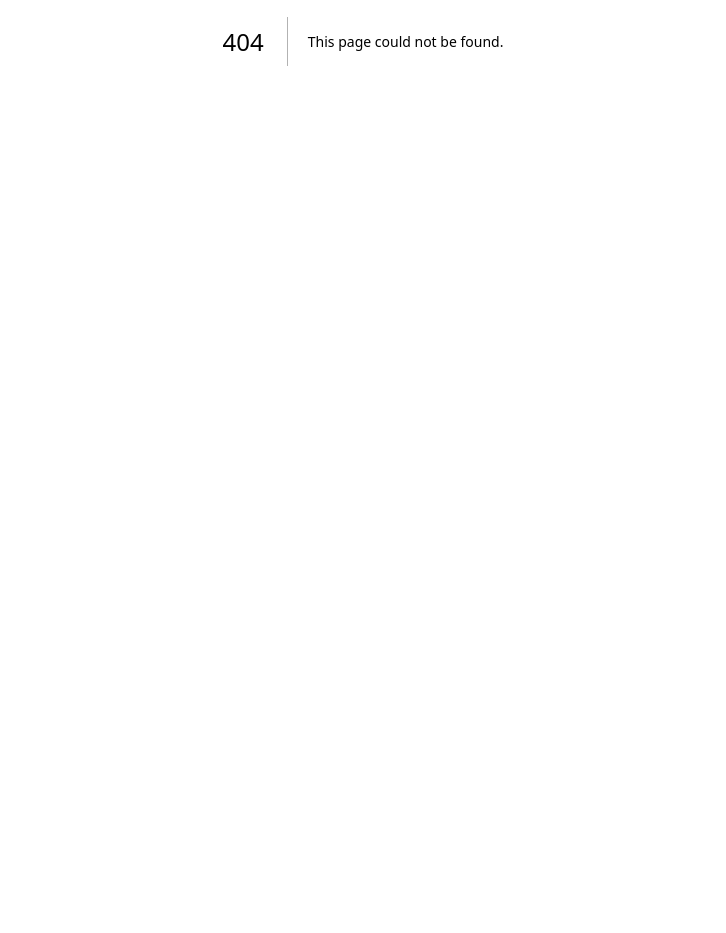
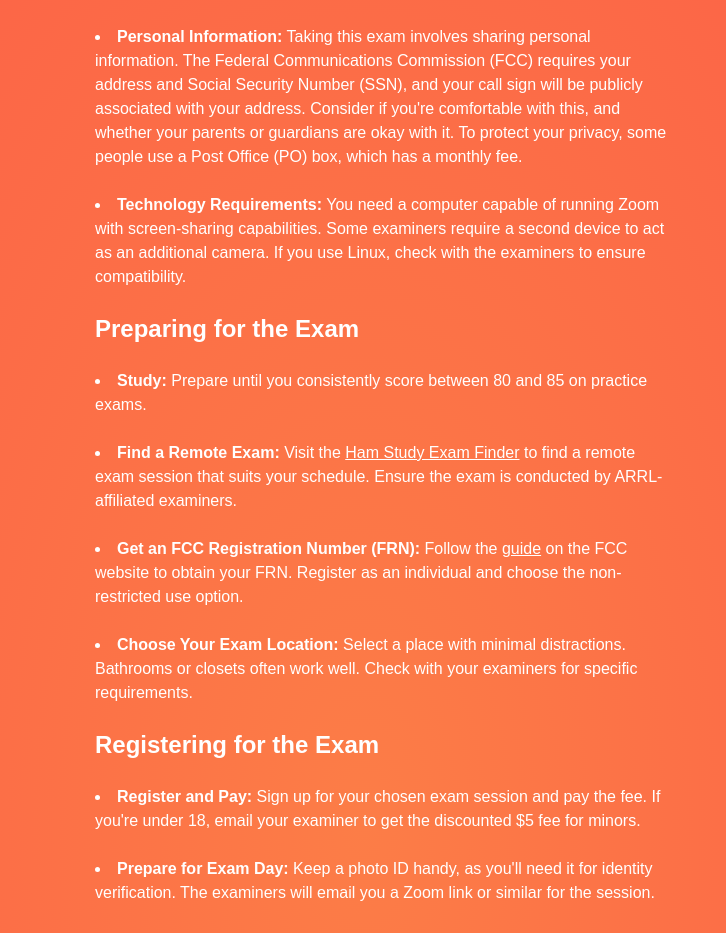
Before and after one commit to hackclub/ham-club, a Next.js app: page /process in a window 1280 px wide. Before the commit this address had no page. Shown: the part 359-1292 px from the top of the page, without its empty margins (277-1003 px from the left). Before the commit the page ends 800 px from the top, so only its background shows below. Built offline with nearby package versions, Linux system fonts and the light colour scheme.

Commit message:
Add registration guide!

```diff
--- a/pages/index.js
+++ b/pages/index.js
@@ -93,7 +93,12 @@ export default function Home() {
                 Want to jump right in? Check out our{" "}
                 <a href="/help" className="underline">
                   list of ham radio resources and FAQs!
+                </a>{" "}
+                Want to learn about the application process? Check out our{" "}
+                <a href="/process" className="underline">
+                  guide
                 </a>
+                .
               </p>
             </div>
           </div>
--- /dev/null
+++ b/pages/process.js
@@ -0,0 +1,159 @@
+import Link from "next/link";
+
+export default function Process() {
+  return (
+    <div className="relative z-10 w-full pb-10 pt-5 m-5 px-4 sm:px-8">
+      <div className="mx-auto max-w-lg lg:max-w-xl space-y-6">
+        <a href="/">← Back to homepage </a>
+        <h1 className="text-4xl">
+          How to Take a Remote Exam for Amateur Radio Licensing
+        </h1>
+        <p>
+          This step-by-step guide will help you prepare for and take a remote
+          amateur radio licensing exam, including technology requirements,
+          personal information considerations, and the process for exam day and
+          beyond.
+        </p>
+
+        <h2>Preliminary Notes</h2>
+
+        <li>
+          <strong>Personal Information:</strong> Taking this exam involves
+          sharing personal information. The Federal Communications Commission
+          (FCC) requires your address and Social Security Number (SSN), and your
+          call sign will be publicly associated with your address. Consider if
+          you're comfortable with this, and whether your parents or guardians
+          are okay with it. To protect your privacy, some people use a Post
+          Office (PO) box, which has a monthly fee.
+        </li>
+        <li>
+          <strong>Technology Requirements:</strong> You need a computer capable
+          of running Zoom with screen-sharing capabilities. Some examiners
+          require a second device to act as an additional camera. If you use
+          Linux, check with the examiners to ensure compatibility.
+        </li>
+
+        <h2>Preparing for the Exam</h2>
+
+        <li>
+          <strong>Study:</strong> Prepare until you consistently score between
+          80 and 85 on practice exams.
+        </li>
+        <li>
+          <strong>Find a Remote Exam:</strong> Visit the{" "}
+          <Link
+            className="underline"
+            href="https://hamstudy.org/sessions/remote"
+            target="_blank"
+          >
+            Ham Study Exam Finder
+          </Link>{" "}
+          to find a remote exam session that suits your schedule. Ensure the
+          exam is conducted by ARRL-affiliated examiners.
+        </li>
+        <li>
+          <strong>Get an FCC Registration Number (FRN):</strong> Follow the{" "}
+          <Link
+            className="underline"
+            href="https://www.fcc.gov/wireless/support/knowledge-base/universal-licensing-system-uls-resources/getting-fcc-registrationon"
+            target="_blank"
+          >
+            guide
+          </Link>{" "}
+          on the FCC website to obtain your FRN. Register as an individual and
+          choose the non-restricted use option.
+        </li>
+        <li>
+          <strong>Choose Your Exam Location:</strong> Select a place with
+          minimal distractions. Bathrooms or closets often work well. Check with
+          your examiners for specific requirements.
+        </li>
+
+        <h2>Registering for the Exam</h2>
+
+        <li>
+          <strong>Register and Pay:</strong> Sign up for your chosen exam
+          session and pay the fee. If you're under 18, email your examiner to
+          get the discounted $5 fee for minors.
+        </li>
+        <li>
+          <strong>Prepare for Exam Day:</strong> Keep a photo ID handy, as
+          you'll need it for identity verification. The examiners will email you
+          a Zoom link or similar for the session.
+        </li>
+
+        <h2>Taking the Exam</h2>
+
+        <li>
+          <strong>Join the Exam Session:</strong> Use the Zoom link provided by
+          your examiner and join from your designated exam location. Be prepared
+          to wait while other candidates are tested.
+        </li>
+        <li>
+          <strong>Follow Examiner Instructions:</strong> They will guide you
+          through the setup and proctoring process.
+        </li>
+        <li>
+          <strong>Complete the Exam:</strong> Once you start, focus on the
+          questions and take your time. Your examiners will automatically grade
+          your exam when you're finished.
+        </li>
+
+        <h2>After the Exam</h2>
+
+        <li>
+          <strong>Sign Forms and Get Your Certificate:</strong> If you pass, the
+          examiners will guide you through electronically signing your forms.
+          They will send you a Certificate of Successful Exam Completion via
+          email. Keep this document for your records.
+        </li>
+        <li>
+          <strong>FCC Registration Fee:</strong> After passing, the examiners
+          will submit your paperwork to the FCC. You'll receive an email
+          requesting payment of a $35 registration fee. Follow the instructions
+          https://www.arrl.org/youth-licensing-grant-program to make the payment
+          on a computer, not a phone or tablet.
+        </li>
+        <li>
+          <strong>Reimbursement:</strong> Visit the{" "}
+          <Link
+            className="underline"
+            href="https://www.fcc.gov/wireless/support/knowledge-base/universal-licensing-system-uls-resources/getting-fcc-registrationon"
+            target="_blank"
+          >
+            ARRL's Youth Grant Licensing Program page
+          </Link>{" "}
+          to apply for reimbursement of the $35 registration fee. Fill out the
+          Program Reimbursement Form and email it to{" "}
+          <a href="mailto:VEC@arrl.org">VEC@arrl.org</a> with a polite request
+          for reimbursement.
+        </li>
+        <li>
+          <strong>Wait for Your Call Sign:</strong> It may take a few days to a
+          few weeks for the FCC to grant your call sign. You'll receive an email
+          notification, but some people have reported not receiving it. To check
+          manually, search your FRN on the FCC application search to see if the
+          status changes from "pending" to "granted." Once it's granted, follow
+          the Authorization Link in the email to download your license.
+        </li>
+        <li>
+          <strong>Receive Your Radio:</strong> After obtaining your call sign,{" "}
+          <Link
+            className="underline"
+            href="https://forms.hackclub.com/t/4xrbpF32B8us"
+            target="_blank"
+          >
+            fill out the radio form
+          </Link>{" "}
+          to receive your radio.
+        </li>
+
+        <h2>Congratulations!</h2>
+        <p>
+          You're now a licensed amateur radio operator! Enjoy your new radio and
+          the adventures that await in the world of amateur radio.
+        </p>
+      </div>
+    </div>
+  );
+}
```
